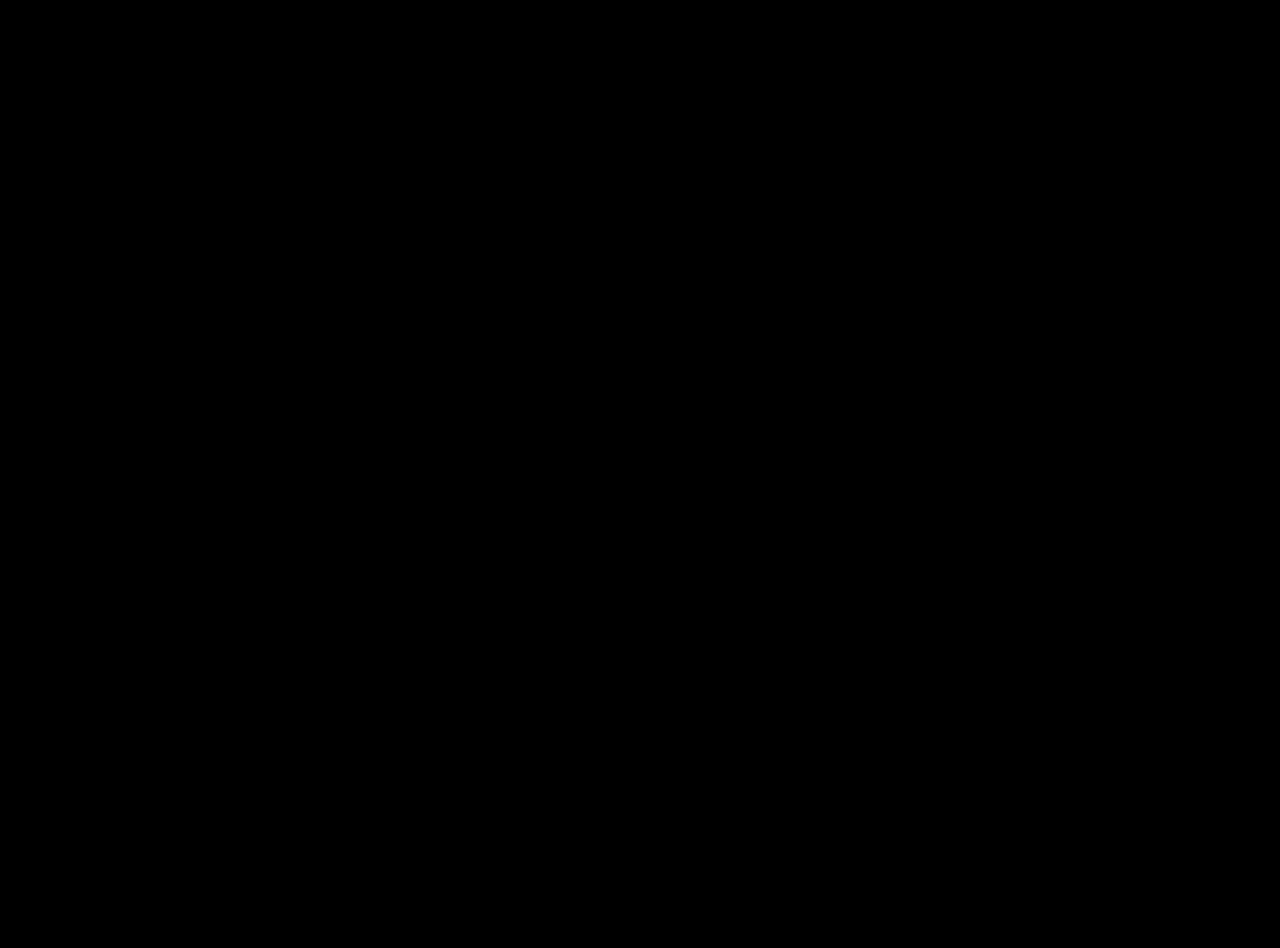
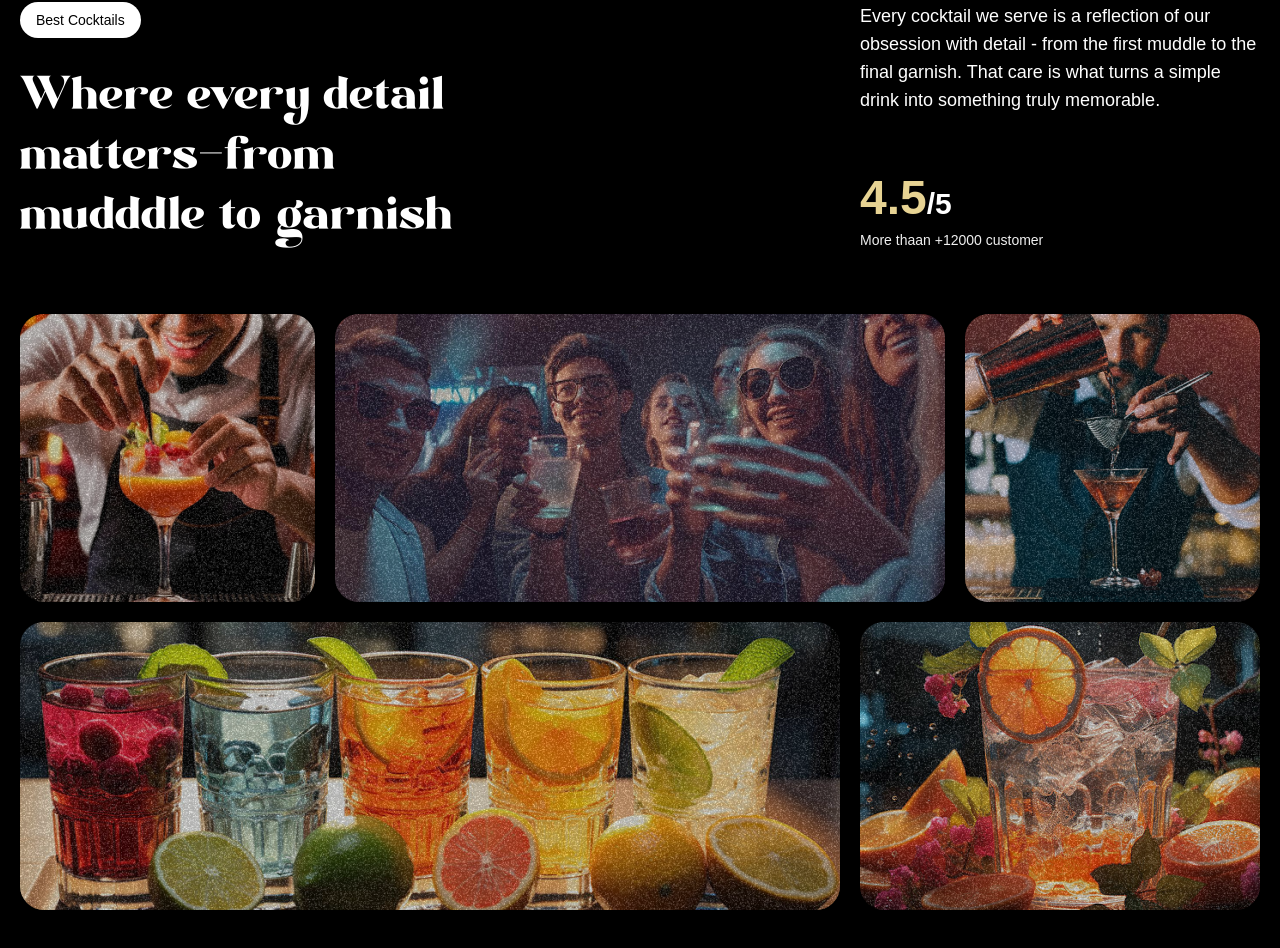
Before and after one commit to gulcantpl/gsap_cocktails, a React (Vite) app: page / in a window 1280 px wide. Shown: the part 1710-2658 px from the top of the page. Before the commit the page ends 1600 px from the top, so only its background shows below. Built offline with nearby package versions, Linux system fonts and the light colour scheme; a web font is replaced by a local one.

Commit message:
Implement the about section

```diff
--- a/src/App.jsx
+++ b/src/App.jsx
@@ -4,6 +4,7 @@ import './index.css';
 import Navbar from './components/Navbar.jsx';
 import Hero from './components/Hero.jsx';
 import Cocktails from './components/Cocktails.jsx';
+import About from './components/About.jsx';
 
 gsap.registerPlugin(ScrollTrigger, SplitText);
 
@@ -13,6 +14,7 @@ const App = () => {
       <Navbar />
       <Hero />
       <Cocktails />
+      <About />
     </main>
   )
 }
--- /dev/null
+++ b/src/components/About.jsx
@@ -0,0 +1,99 @@
+import React, { use } from 'react'
+import { useGSAP } from '@gsap/react';
+import { SplitText } from 'gsap/all';
+import { gsap } from 'gsap';
+
+
+
+const About = () => {
+    useGSAP(() => {
+        const titleSplit = SplitText.create('#about h2', {
+            type: 'words'
+        })
+
+        const scrollTimeline = gsap.timeline({
+            scrollTrigger: {
+                trigger: '#about',
+                start: 'top center',
+            }
+        })
+
+        scrollTimeline
+
+            .from(titleSplit.words, {
+                yPercent: 100,
+                opacity: 0,
+                duration: 1,
+                ease: 'expo.out',
+                stagger: 0.02,
+            })
+            .from('.top-grid div, .bottom-grid div', {
+                opacity: 0,
+                duration: 1,
+                ease: 'power1.inOut',
+                stagger: 0.04,
+            }, '-=0.5')
+
+    })
+
+    return (
+        <div id='about'>
+            <div className='mb-16 md:px-0 px-5'>
+                <div className='content'>
+                    <div className='md:col-span-8'>
+                        <p className='badge'>Best Cocktails</p>
+                        <h2>Where every detail matters
+                            <span className='text-white'>-</span>
+                            from mudddle to garnish
+                        </h2>
+                    </div>
+
+                    <div className='sub-content'>
+                        <p>
+                            Every cocktail we serve is a reflection of our obsession with detail - from the first muddle to the final garnish. That care is what turns a simple drink into something truly memorable.
+                        </p>
+
+                        <div>
+                            <p className='md:text-3xl text-xl font-bold'>
+                                <span>4.5</span>/5
+                            </p>
+                            <p className='text-sm text-white-100'>
+                                More thaan +12000 customer
+                            </p>
+                        </div>
+                    </div>
+                </div>
+            </div>
+            <div className='top-grid'>
+                <div className='md:col-span-3'>
+                    <div className='noisy' />
+                    <img src="/images/abt1.png" alt="grid-img-1" />
+                </div>
+
+                <div className='md:col-span-6'>
+                    <div className='noisy' />
+                    <img src="/images/abt2.png" alt="grid-img-2" />
+                </div>
+                <div className='md:col-span-3'>
+                    <div className='noisy' />
+                    <img src="/images/abt5.png" alt="grid-img-5" />
+                </div>
+            </div>
+
+            <div className='bottom-grid'>
+                <div className='md:col-span-8'>
+                    <div className='noisy' />
+                    <img src="/images/abt3.png" alt="grid-img-3" />
+                </div>
+
+                <div className='md:col-span-4'>
+                    <div className='noisy' />
+                    <img src="/images/abt4.png" alt="grid-img-4" />
+                </div>
+            </div>
+        </div>
+    )
+}
+
+
+export default About
```
